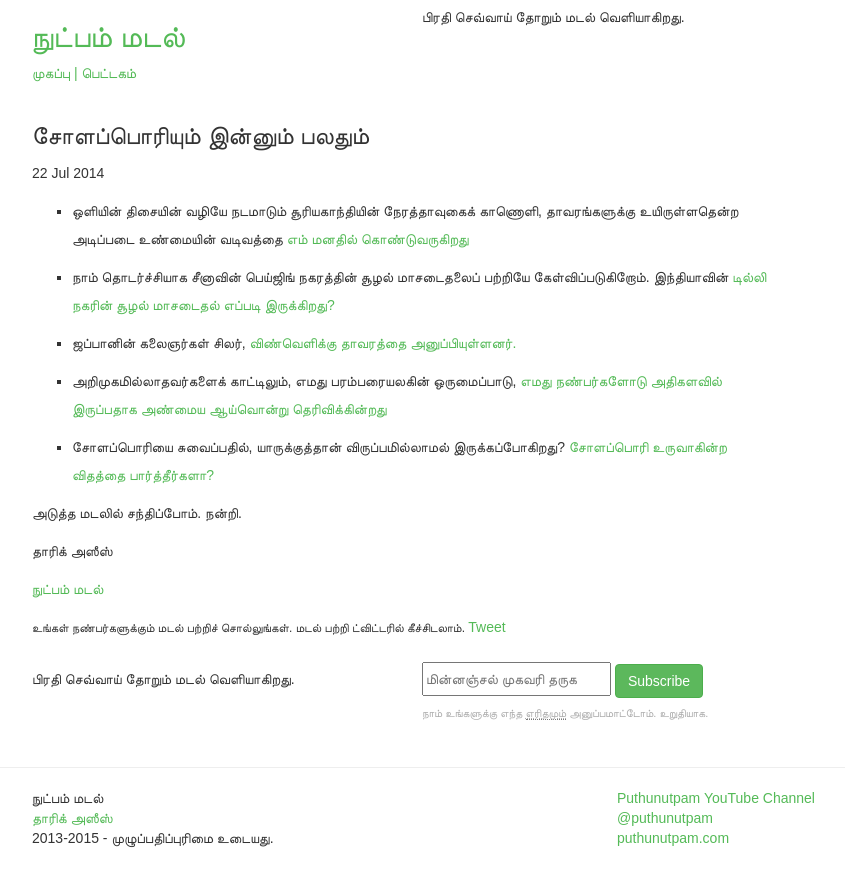
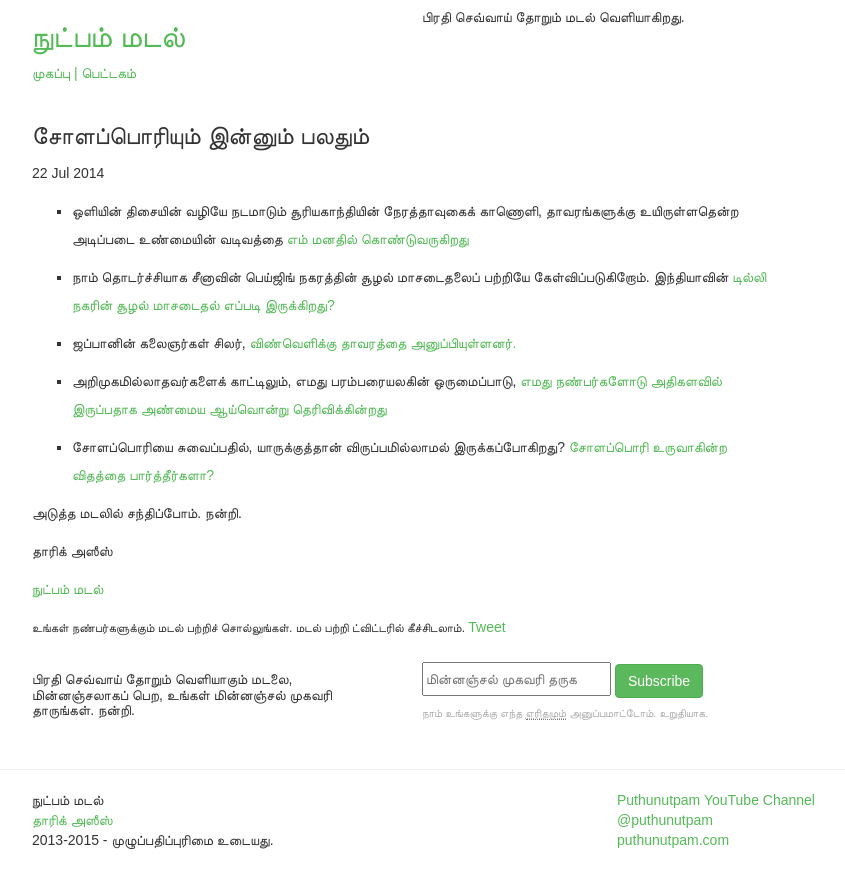
Before and after one commit to nutpam/nutpam-madal, a Jekyll site: the page built from _posts/2014-06-20-issue-7.md, in a window 1280 px wide. Shown: the top 889 px of the page, without its empty margins (233-1078 px from the left). Built offline with Jekyll 4.4.1, drawn with Linux system fonts in a browser that asks for light colours; nearby versions of some CDN libraries; some web fonts are replaced; comment, search, counter and statistics services are not loaded.

Commit message:
adjusted signup system

```diff
--- a/_layouts/post.html
+++ b/_layouts/post.html
@@ -15,7 +15,7 @@
 </div>
 
 <div class="row">
-<div class="col-md-6"><h5>பிரதி செவ்வாய் தோறும் மடல் வெளியாகிறது.</h5>
+<div class="col-md-6"><h5>பிரதி செவ்வாய் தோறும் வெளியாகும் மடலை, மின்னஞ்சலாகப் பெற, உங்கள் மின்னஞ்சல் முகவரி தாருங்கள். நன்றி. </h5>
 </div>
 <div class="col-md-6">
     <form action="https://tinyletter.com/puthunutpam" method="post">
```
